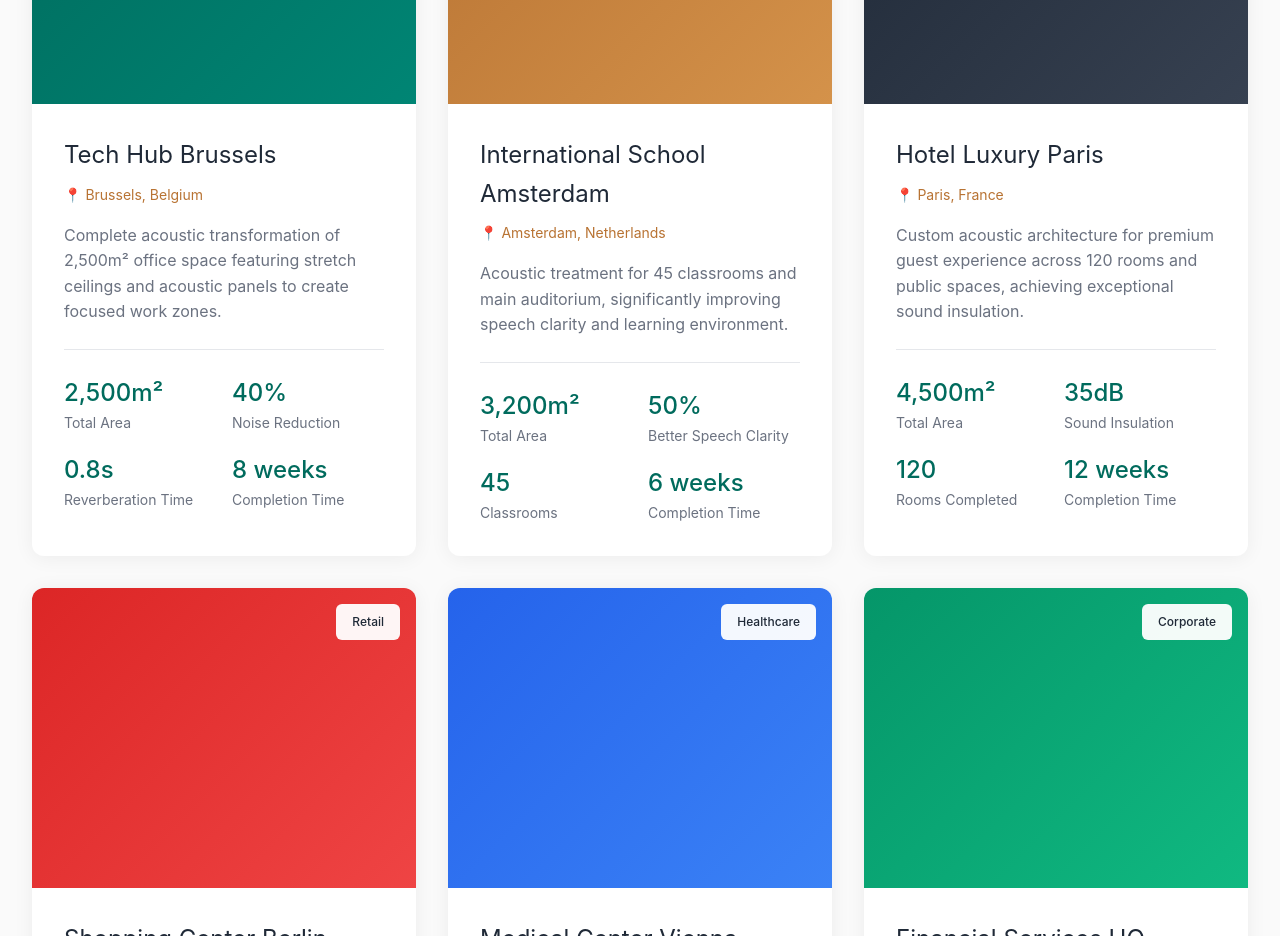
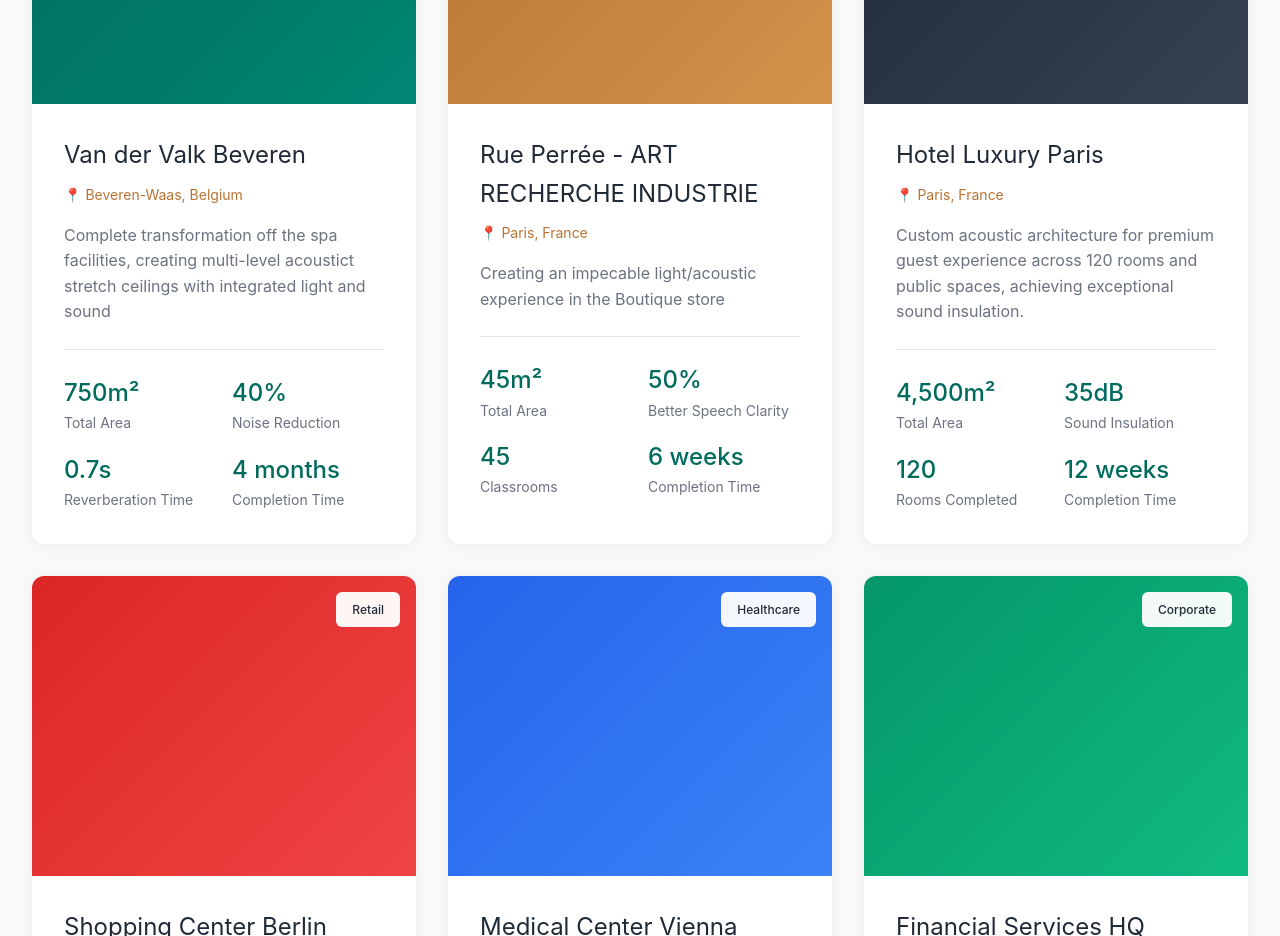
Before and after one commit to STRETCH-BE/finis.be, a plain HTML site: page realizations.html in a window 1280 px wide. Shown: the part 820-1756 px from the top of the page. Drawn offline with Linux system fonts and the light colour scheme.

Commit message:
Update project details and metrics in realizations.html

```diff
--- a/realizations.html
+++ b/realizations.html
@@ -195,12 +195,12 @@
                     </div>
                 </div>
                 <div class="project-details">
-                    <h3 class="project-title">Tech Hub Brussels</h3>
-                    <p class="project-location">📍 Brussels, Belgium</p>
-                    <p class="project-description">Complete acoustic transformation of 2,500m² office space featuring stretch ceilings and acoustic panels to create focused work zones.</p>
+                    <h3 class="project-title">Van der Valk Beveren</h3>
+                    <p class="project-location">📍 Beveren-Waas, Belgium</p>
+                    <p class="project-description">Complete transformation off the spa facilities, creating multi-level acoustict stretch ceilings with integrated light and sound</p>
                     <div class="project-metrics">
                         <div class="metric">
-                            <span class="metric-value">2,500m²</span>
+                            <span class="metric-value">750m²</span>
                             <span class="metric-label">Total Area</span>
                         </div>
                         <div class="metric">
@@ -208,11 +208,11 @@
                             <span class="metric-label">Noise Reduction</span>
                         </div>
                         <div class="metric">
-                            <span class="metric-value">0.8s</span>
+                            <span class="metric-value">0.7s</span>
                             <span class="metric-label">Reverberation Time</span>
                         </div>
                         <div class="metric">
-                            <span class="metric-value">8 weeks</span>
+                            <span class="metric-value">4 months</span>
                             <span class="metric-label">Completion Time</span>
                         </div>
                     </div>
@@ -227,12 +227,12 @@
                     </div>
                 </div>
                 <div class="project-details">
-                    <h3 class="project-title">International School Amsterdam</h3>
-                    <p class="project-location">📍 Amsterdam, Netherlands</p>
-                    <p class="project-description">Acoustic treatment for 45 classrooms and main auditorium, significantly improving speech clarity and learning environment.</p>
+                    <h3 class="project-title">Rue Perrée - ART RECHERCHE INDUSTRIE</h3>
+                    <p class="project-location">📍 Paris, France</p>
+                    <p class="project-description">Creating an impecable light/acoustic experience in the Boutique store</p>
                     <div class="project-metrics">
                         <div class="metric">
-                            <span class="metric-value">3,200m²</span>
+                            <span class="metric-value">45m²</span>
                             <span class="metric-label">Total Area</span>
                         </div>
                         <div class="metric">
```
